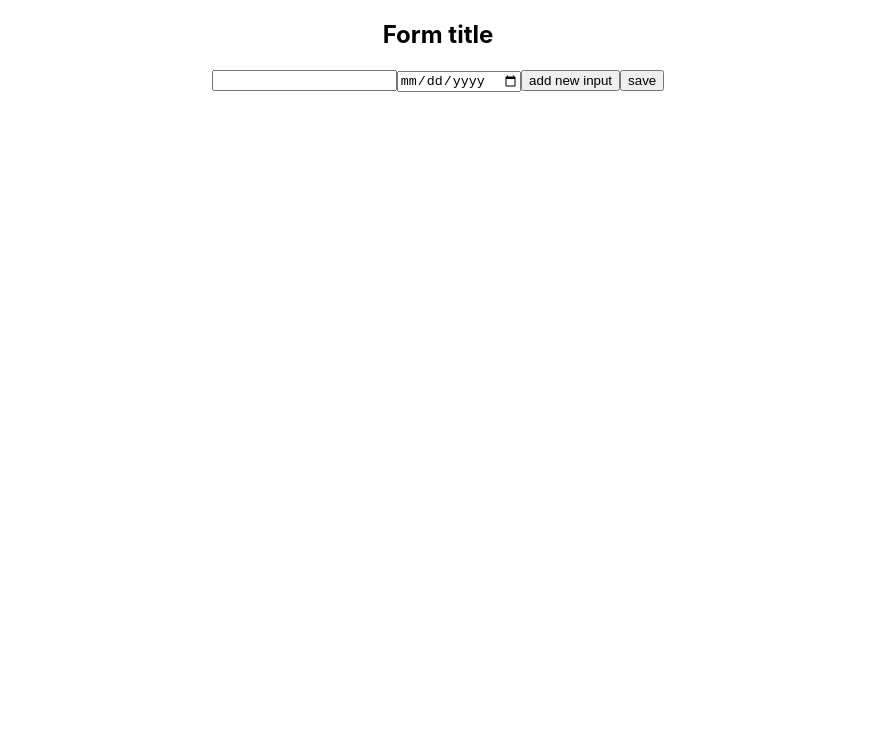
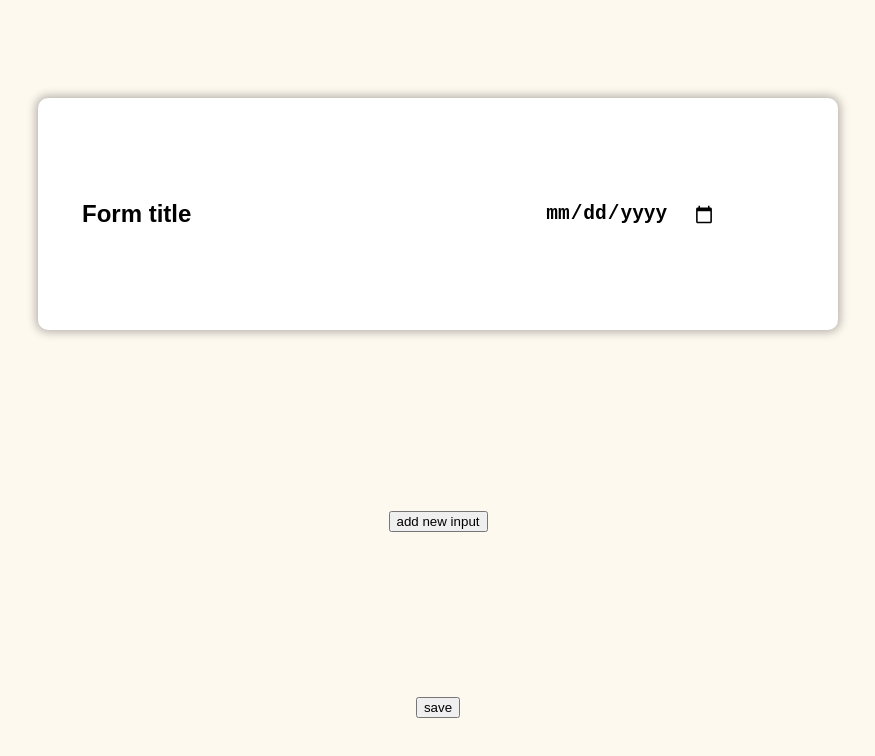
Before and after one commit to rami-monday/formaty, a React (Create React App) app: page /formBuilder in a window 1280 px wide. Shown: the top 756 px of the page, without its empty margins (202-1077 px from the left). Built offline with nearby package versions, Linux system fonts and the light colour scheme.

Commit message:
finished

```diff
--- a/src/components/inputfields/DateInput.jsx
+++ b/src/components/inputfields/DateInput.jsx
@@ -1,9 +1,9 @@
+import React from 'react'
+import "../style/inputFields/TextInput.css"
 
-import React from 'react'
-
-const DateInput = () => {
+const DateInput = (props) => {
     return (
-        <input type="date" />
+        <input className='textInput' type="date" {...props}/>
     )
 }
 
--- a/src/components/inputfields/InputField.jsx
+++ b/src/components/inputfields/InputField.jsx
@@ -3,6 +3,7 @@ import DateInput from "./DateInput";
 import TextInput from "./TextInput";
 import LongTextInput from "./LongTextInput";
 import NumberInput from "./NumberInput";
+import "../style/inputFields/InputFieldEditor.css"
 
 const inputTypeComponent = {
   date: DateInput,
@@ -15,9 +16,9 @@ const InputField = ({ inputField, onChange, value }) => {
   const { type, label } = inputField;
   const Component = inputTypeComponent[type] || <div />;
   return (
-    <div>
-      <h2>{label}</h2>
-      <Component onChange={onChange} value={value} />
+    <div className="inputFieldContainer">
+      <h2 className="label">{label}</h2>
+      <Component onChange={onChange} value={value} placeHolder="Your answer" />
     </div>
   );
 };
--- a/src/components/inputfields/InputFieldEditor.jsx
+++ b/src/components/inputfields/InputFieldEditor.jsx
@@ -3,6 +3,7 @@ import DateInput from "./DateInput";
 import TextInput from "./TextInput";
 import LongTextInput from "./LongTextInput";
 import NumberInput from "./NumberInput";
+import "../style/inputFields/InputFieldEditor.css"
 
 const inputFieldsTypes = ["text", "longText", "number", "date"];
 
@@ -25,13 +26,15 @@ const InputFieldEditor = ({ inputField, onChange, index }) => {
 
   const Component = inputTypeComponent[newField.type] || <div />;
   return (
-    <div>
+    <div className="inputFieldContainer">
       <div className="fieldConfig">
         <input
+        className="labelEditor"
           value={newField.label}
           onChange={({ target }) => handleChange("label", target.value)}
         />
         <select
+        className="typeOptions"
           value={newField.type}
           onChange={({ target }) => handleChange("type", target.value)}
         >
@@ -42,7 +45,7 @@ const InputFieldEditor = ({ inputField, onChange, index }) => {
           ))}
         </select>
       </div>
-      <Component />
+      <Component placeholder="Your answer"/>
     </div>
   );
 };
--- a/src/components/inputfields/LongTextInput.jsx
+++ b/src/components/inputfields/LongTextInput.jsx
@@ -1,8 +1,8 @@
 import React from 'react'
 
-const LongTextInput = () => {
+const LongTextInput = (props) => {
   return (
-<textarea name="" id="" cols="30" rows="10"></textarea>
+<textarea name="" id="" cols="30" rows="10" {...props}></textarea>
   )
 }
 
--- a/src/components/inputfields/NumberInput.jsx
+++ b/src/components/inputfields/NumberInput.jsx
@@ -1,8 +1,9 @@
 import React from 'react'
+import "../style/inputFields/TextInput.css"
 
-const NumberInput = () => {
+const NumberInput = (props) => {
   return (
-<input type="number" />
+<input className='textInput' type="number" {...props} />
   )
 }
 
--- a/src/components/inputfields/TextInput.jsx
+++ b/src/components/inputfields/TextInput.jsx
@@ -1,8 +1,9 @@
 import React from 'react'
+import "../style/inputFields/TextInput.css"
 
-const TextInput = () => {
+const TextInput = (props) => {
     return (
-        <input type={"text"} />
+        <input className='textInput' type={"text"} {...props} />
     )
 }
 
--- a/src/components/pages/Dashboard.jsx
+++ b/src/components/pages/Dashboard.jsx
@@ -1,49 +1,60 @@
 import React, { useEffect, useState } from "react";
 import { useNavigate } from "react-router-dom";
 import { getUserForms } from "../../services/form";
-import {deletFormById} from "../../services/form"
+import { deletFormById } from "../../services/form";
 
 const Dashboard = ({ user }) => {
-    const [forms,setForms] = useState([])
-    const navigate = useNavigate()
+  const [forms, setForms] = useState([]);
+  const navigate = useNavigate();
 
   const getUserFormsFromDb = async function () {
     try {
-        const userForms = await getUserForms(user._id)
-        setForms(userForms)
+      const userForms = await getUserForms(user._id);
+      setForms(userForms);
     } catch (error) {
-        alert(JSON.stringify(error))
+      alert(JSON.stringify(error));
     }
-    }
+  };
+  const handleDeleteFormById = async (formId) => {
+    try {
+      await deletFormById(formId);
+      await getUserFormsFromDb();
+    } catch (error) {}
+  };
 
-useEffect(()=> {
-  getUserFormsFromDb()
-},[])
+  useEffect(() => {
+    getUserFormsFromDb();
+  }, []);
 
-  return <div className="mainContainer">
+  return (
+    <div className="mainContainer">
       <div className="dashBoardHeader">
         <div className="dashBoardUserInfo">
           <p>UserName: {user.email}</p>
           <p>ID: {user._id}</p>
         </div>
         <div className="dashBoardNavigation">
-        <button onClick={()=>navigate("/formBuilder")}>Add New Form</button>
+          <button onClick={() => navigate("/formBuilder")}>Add New Form</button>
         </div>
       </div>
       <div className="userForms">
-      {
-      forms?.map((form,i) => <div key={i}>
+        {forms?.map((form, i) => (
+          <div key={i}>
             <div className="userForm">
               <h2>{form.title}</h2>
               <h6>{form._id}</h6>
-          <button onClick={() => deletFormById(form._id)}>delete Form</button>
-          <button onClick={() => navigate("/responses"+form._id)}>View Responses</button>
+              <button onClick={() => handleDeleteFormById(form._id)}>
+                delete Form
+              </button>
+              <button onClick={() => navigate("/responses/" + form._id)}>
+                View Responses
+              </button>
             </div>
-      </div>)
-    }
           </div>
-
-  </div>;
-}
+        ))}
+      </div>
+    </div>
+  );
+};
 
 export default Dashboard;
--- a/src/components/pages/Form.jsx
+++ b/src/components/pages/Form.jsx
@@ -2,6 +2,7 @@ import React, { useEffect, useState } from "react";
 import { useParams } from "react-router-dom";
 import { getOneFormById } from "../../services/form";
 import InputField from "../inputfields/InputField";
+import "../style/inputFields/FormBuilder.css";
 
 const Form = () => {
   const { formId } = useParams();
@@ -26,8 +27,8 @@ const Form = () => {
   }, []);
 
   return (
-    <div>
-     {form.title}
+    <div className="formBuilder">
+      <h1> {form.title}</h1>
       {form?.inputFields?.map((input, i) => (
         <InputField
           key={i}
--- a/src/components/pages/FormBuilder.jsx
+++ b/src/components/pages/FormBuilder.jsx
@@ -2,6 +2,7 @@ import React, { useState } from "react";
 import InputFieldEditor from "../inputfields/InputFieldEditor";
 import { addForm } from "../../services/form";
 import { useNavigate } from "react-router-dom";
+import "../style/inputFields/FormBuilder.css";
 
 const FormBuilder = ({ user }) => {
   const [title, setTitle] = useState("");
@@ -41,10 +42,21 @@ const FormBuilder = ({ user }) => {
   };
 
   return (
-    <div>
-      <h2>Form title</h2>
-      <input type="text" value={title} onChange={handleInput} />
-      <input type="date" value={deadline} onChange={handleDateInput} />
+    <div className="formBuilder">
+      <div className="formHeaders">
+        <input
+          className="labelEditor"
+          type="text"
+          value={title || "Form title"}
+          onChange={handleInput}
+        />
+        <input
+          className="labelEditor"
+          type="date"
+          value={deadline}
+          onChange={handleDateInput}
+        />
+      </div>
       {inputFields.map((input, i) => (
         <InputFieldEditor
           key={i}
--- /dev/null
+++ b/src/components/style/inputFields/FormBuilder.css
@@ -0,0 +1,24 @@
+.formBuilder{
+    width: 100%;
+    display: grid;
+    align-items: center;
+    justify-items: center;
+    background-color: #FEF9EF;
+    min-height: 100vh;
+
+}
+.formHeaders{
+    display: grid;
+    grid-template-columns: 1fr 1fr;
+    width: 60%;
+    min-width: 500px;
+    max-width: 800px;
+    min-height: 200px;
+    box-shadow: 0px 0px 10px 2px rgba(0, 0, 0,0.3);
+    background-color: white;
+    border-radius: 10px;
+    align-items: center;
+    justify-items: center;
+    margin: 16px;
+    padding: 16px;
+}
--- /dev/null
+++ b/src/components/style/inputFields/InputFieldEditor.css
@@ -0,0 +1,61 @@
+.inputFieldContainer {
+  display: grid;
+  width: 60%;
+  min-width: 500px;
+  max-width: 800px;
+  min-height: 200px;
+  box-shadow: 0px 0px 10px 2px rgba(0, 0, 0,0.3);
+  background-color: white;
+  border-radius: 10px;
+  align-items: center;
+  justify-items: center;
+  margin: 16px;
+  padding: 16px;
+}
+
+.fieldConfig {
+  width: 100%;
+  height: 80px;
+  display: grid;
+  grid-template-columns: 1fr 1fr;
+  align-items: center;
+  column-gap: 10px;
+  border-bottom: 1px solid grey;
+}
+.typeOptions {
+  height: 46px;
+  width: 100%;
+  font-size: 120%;
+  border: none;
+  border-bottom: 2px solid #17c3b2;
+}
+
+.labelEditor {
+  -webkit-appearance: none;
+  border: none;
+  font-size: 150%;
+  height: 40px;
+  font-weight: bolder;
+  transition: 0.2s;
+  border: 2px solid white;
+}
+.label{
+  width: 100%;
+  text-align: left;
+}
+
+.labelEditor:hover {
+  border: 2px solid #17c3b2;
+}
+
+.labelEditor:active {
+  border: 2px solid #17c3b2;
+}
+
+.labelEditor:focus {
+  border: 2px solid #17c3b2;
+}
+
+.labelEditor:target {
+  border: 2px solid #17c3b2;
+}
--- /dev/null
+++ b/src/components/style/inputFields/TextInput.css
@@ -0,0 +1,8 @@
+.textInput {
+  width: 60%;
+  height: 46px;
+  justify-self: flex-start;
+  border: none;
+  border-bottom: 2px solid #17c3b2;
+  font-size: 120%;
+}
```
Lines whose indentation alone changed are shown as unchanged.
